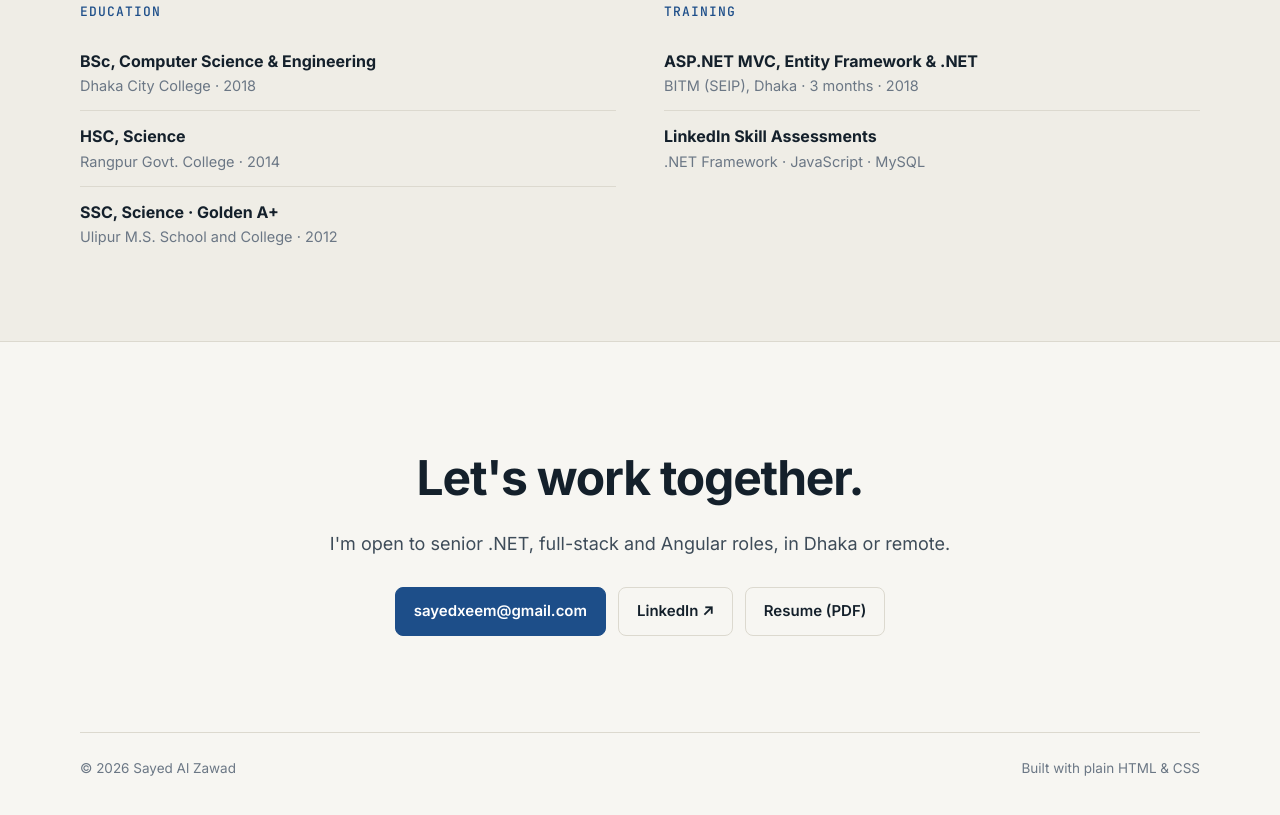
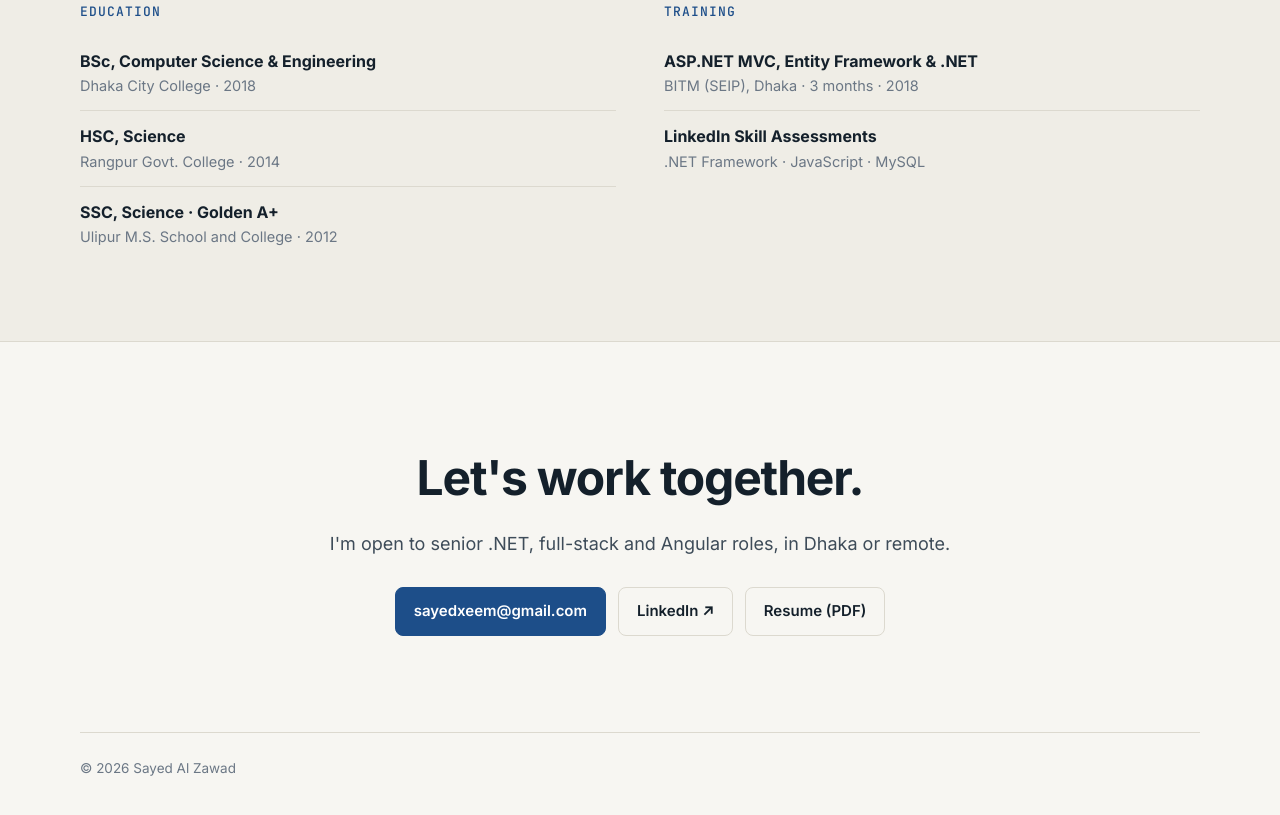
Before and after one commit to SMXeem/SMXeem.github.io, a plain HTML site: page index.html in a window 1280 px wide. Shown: the part 3596-4411 px from the top of the page. Drawn offline with Linux system fonts and the light colour scheme.

Commit message:
Update index.html

```diff
--- a/index.html
+++ b/index.html
@@ -241,7 +241,7 @@
 
 <footer class="wrap foot">
   <span>© <span id="yr">2026</span> Sayed Al Zawad</span>
-  <span>Built with plain HTML &amp; CSS</span>
+  <!-- <span>Built with plain HTML &amp; CSS</span> -->
 </footer>
 
 <script>document.getElementById('yr').textContent = new Date().getFullYear();</script>
```
